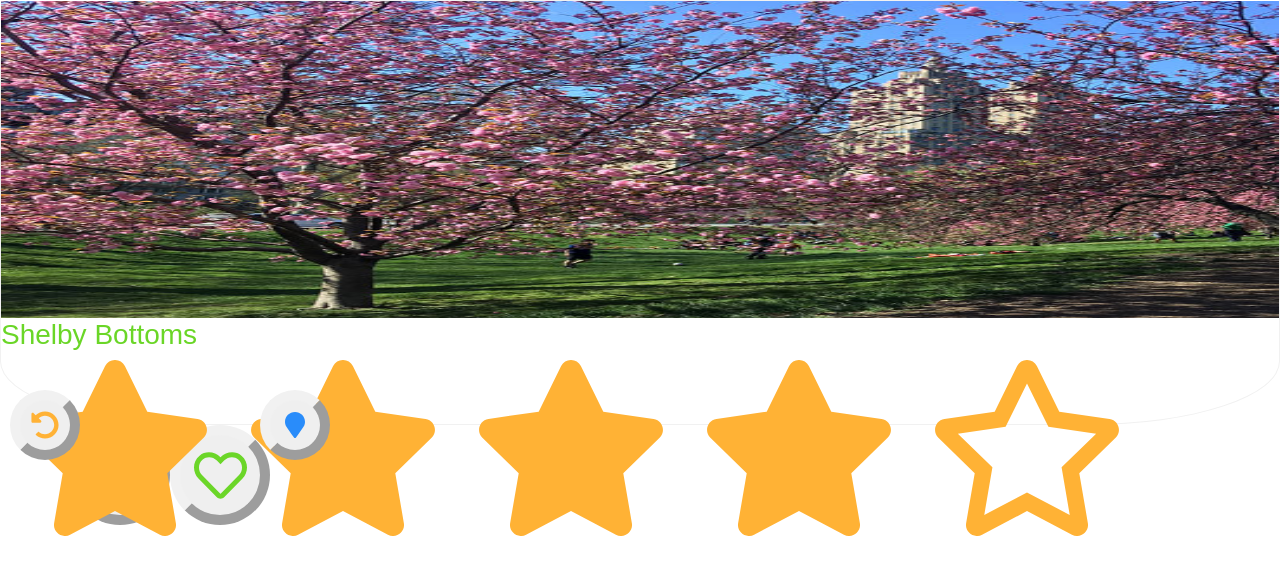
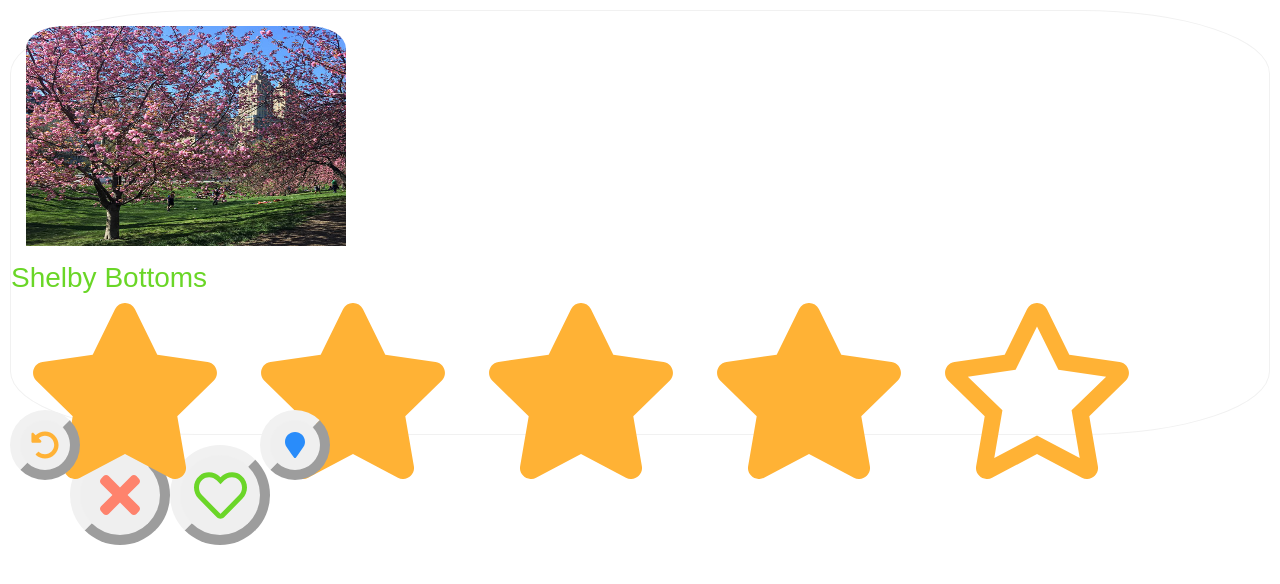
Before and after one commit to nss-day-cohort-24/do, a React (Create React App) app: page / in a window 1280 px wide. Shown: the top 584 px of the page. Built offline with nearby package versions, Linux system fonts and the light colour scheme; the HTML template or start-up script is replaced by a standard one; what re-base, react-geolocated would draw is missing.

Commit message:
added border radius to picture

```diff
--- a/src/components/cardstack.css
+++ b/src/components/cardstack.css
@@ -1,10 +1,15 @@
 .parkpic {
-    height: 75%;
-    width: 100%;
+    height: 250px;
+    width: 350px;
+    padding: 15px;
+    border-top-left-radius: 15%;
+    border-top-right-radius: 15%;
 }
 
 .parkcard {
     border: 1px solid #f1f1f1;
     border-radius: 15%;
     height: 425px;
+    margin: 10px;
+
 }
```
